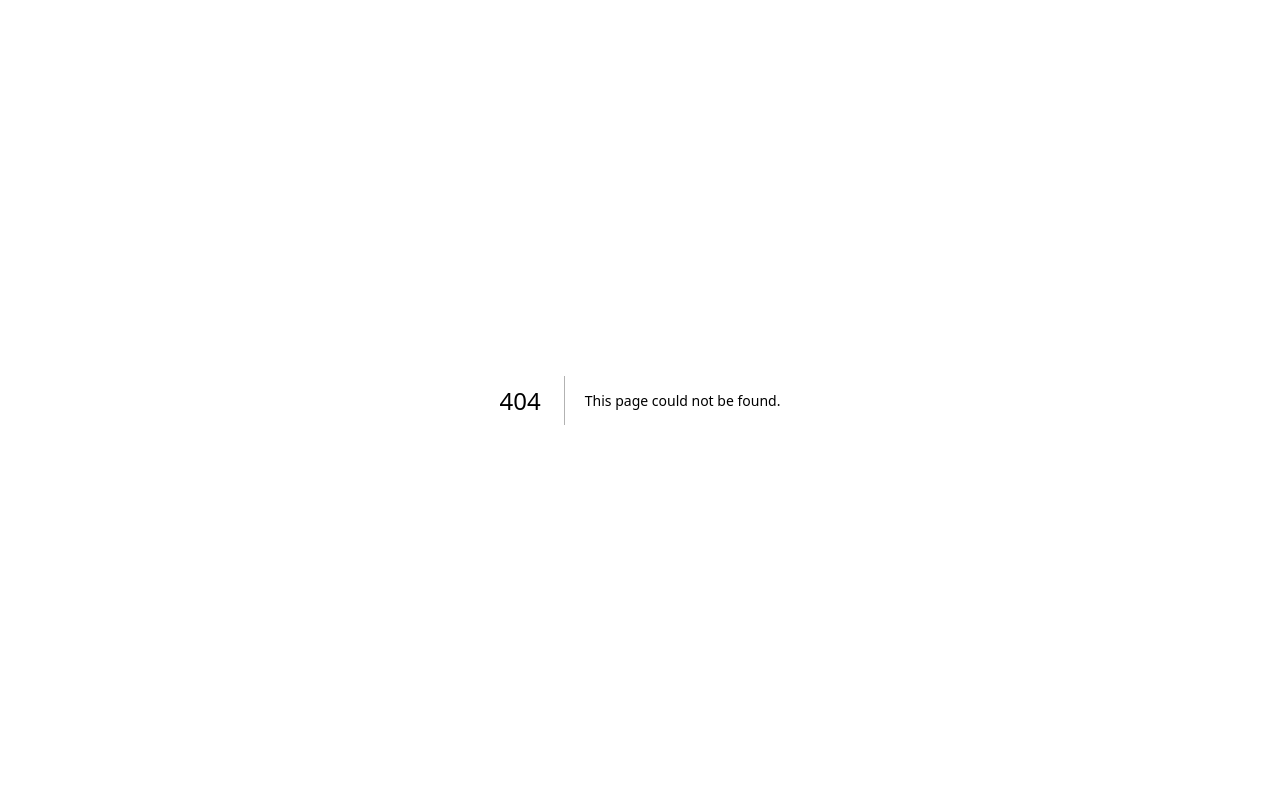
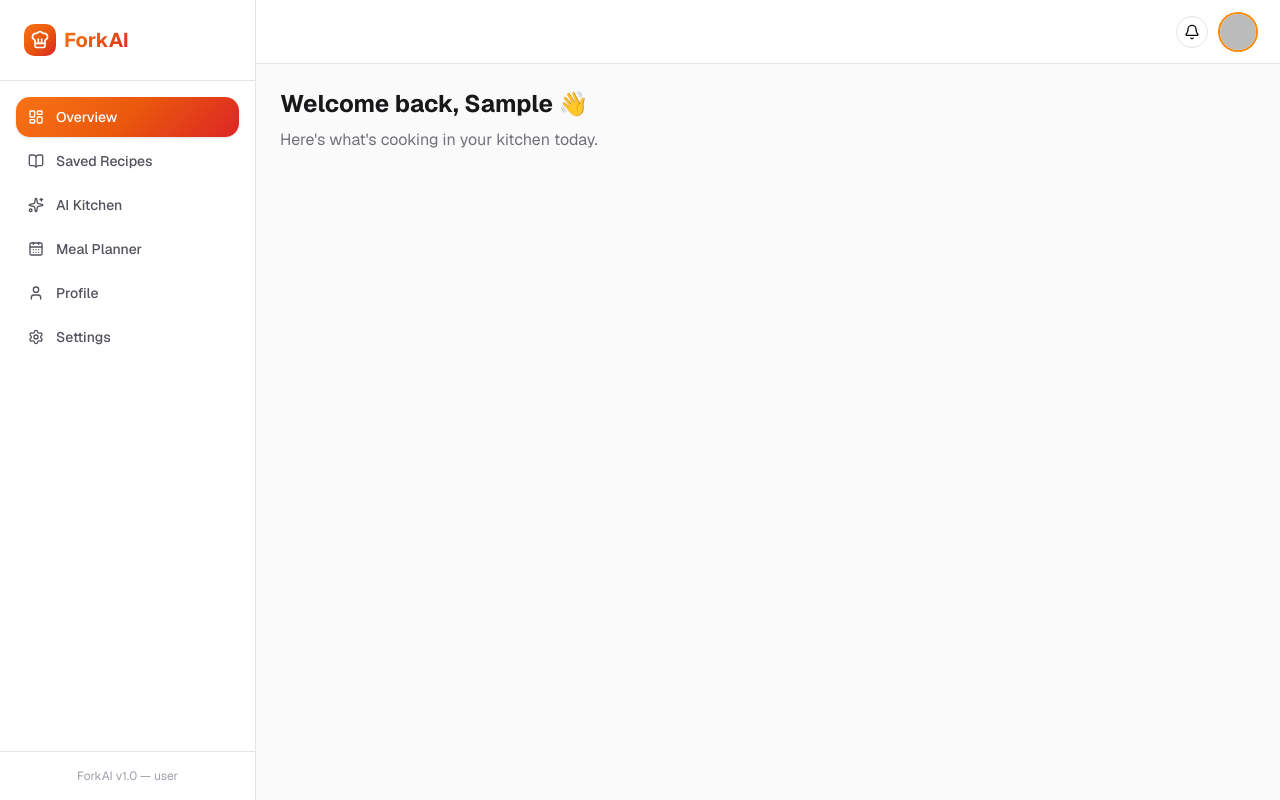
Before and after one commit to gmnayem631/fork-ai, a Next.js app: page /dashboard/user in a window 1280 px wide. Before the commit this address had no page. Built offline with nearby package versions, Linux system fonts and the light colour scheme; no server answers; sample sign-in values are in the browser's storage.

Commit message:
created the dashboard layout

```diff
--- /dev/null
+++ b/src/app/dashboard/layout.tsx
@@ -0,0 +1,25 @@
+import { redirect } from "next/navigation";
+import { auth } from "@/lib/auth";
+import DashboardSidebar from "@/components/dashboard/DashboardSidebar";
+import DashboardNavbar from "@/components/dashboard/DashboardNavbar";
+
+export default async function DashboardLayout({
+  children,
+}: {
+  children: React.ReactNode;
+}) {
+  const session = await auth();
+  if (!session) redirect("/login");
+
+  return (
+    <div className="min-h-screen bg-zinc-50 dark:bg-zinc-900 flex">
+      <DashboardSidebar
+        role={(session.user as { role?: string })?.role ?? "user"}
+      />
+      <div className="flex-1 flex flex-col min-w-0">
+        <DashboardNavbar user={session.user ?? {}} />
+        <main className="flex-1 p-6 overflow-auto">{children}</main>
+      </div>
+    </div>
+  );
+}
--- /dev/null
+++ b/src/app/dashboard/user/page.tsx
@@ -0,0 +1,18 @@
+import { redirect } from "next/navigation";
+import { auth } from "@/lib/auth";
+
+export default async function UserDashboard() {
+  const session = await auth();
+  if (!session) redirect("/login");
+
+  return (
+    <div>
+      <h1 className="text-2xl font-bold text-zinc-900 dark:text-white mb-2">
+        Welcome back, {session.user?.name?.split(" ")[0]} 👋
+      </h1>
+      <p className="text-zinc-500 dark:text-zinc-400">
+        Here&apos;s what&apos;s cooking in your kitchen today.
+      </p>
+    </div>
+  );
+}
--- /dev/null
+++ b/src/components/dashboard/DashboardNavbar.tsx
@@ -0,0 +1,60 @@
+"use client";
+
+import { signOut } from "next-auth/react";
+import { Bell, LogOut, User } from "lucide-react";
+import Link from "next/link";
+import { Avatar, AvatarFallback, AvatarImage } from "@/components/ui/avatar";
+import { Button } from "@/components/ui/button";
+import {
+  DropdownMenu,
+  DropdownMenuContent,
+  DropdownMenuItem,
+  DropdownMenuSeparator,
+  DropdownMenuTrigger,
+} from "@/components/ui/dropdown-menu";
+
+interface Props {
+  user: { name?: string | null; email?: string | null; image?: string | null };
+}
+
+export default function DashboardNavbar({ user }: Props) {
+  return (
+    <header className="h-16 bg-white dark:bg-zinc-800 border-b border-zinc-200 dark:border-zinc-700 px-6 flex items-center justify-between">
+      <div />
+      <div className="flex items-center gap-3">
+        <Button variant="ghost" size="icon" className="rounded-full">
+          <Bell className="w-4 h-4" />
+        </Button>
+        <DropdownMenu>
+          <DropdownMenuTrigger asChild>
+            <Avatar className="cursor-pointer w-9 h-9 ring-2 ring-orange-400">
+              <AvatarImage src={user.image ?? ""} />
+              <AvatarFallback className="brand-gradient text-white text-sm font-bold">
+                {user.name?.charAt(0).toUpperCase()}
+              </AvatarFallback>
+            </Avatar>
+          </DropdownMenuTrigger>
+          <DropdownMenuContent align="end" className="w-48">
+            <div className="px-3 py-2">
+              <p className="font-semibold text-sm">{user.name}</p>
+              <p className="text-xs text-muted-foreground">{user.email}</p>
+            </div>
+            <DropdownMenuSeparator />
+            <DropdownMenuItem asChild>
+              <Link href="/dashboard/user/profile" className="gap-2">
+                <User className="w-4 h-4" /> Profile
+              </Link>
+            </DropdownMenuItem>
+            <DropdownMenuSeparator />
+            <DropdownMenuItem
+              onClick={() => signOut({ callbackUrl: "/" })}
+              className="text-red-500 focus:text-red-500 gap-2"
+            >
+              <LogOut className="w-4 h-4" /> Logout
+            </DropdownMenuItem>
+          </DropdownMenuContent>
+        </DropdownMenu>
+      </div>
+    </header>
+  );
+}
--- /dev/null
+++ b/src/components/dashboard/DashboardSidebar.tsx
@@ -0,0 +1,86 @@
+"use client";
+
+import Link from "next/link";
+import { usePathname } from "next/navigation";
+import {
+  ChefHat,
+  LayoutDashboard,
+  BookOpen,
+  Sparkles,
+  CalendarDays,
+  User,
+  Settings,
+  Users,
+  BarChart3,
+  ShieldCheck,
+} from "lucide-react";
+import { cn } from "@/lib/utils";
+
+const USER_LINKS = [
+  { label: "Overview", href: "/dashboard/user", icon: LayoutDashboard },
+  { label: "Saved Recipes", href: "/dashboard/user/saved", icon: BookOpen },
+  { label: "AI Kitchen", href: "/dashboard/user/ai-kitchen", icon: Sparkles },
+  {
+    label: "Meal Planner",
+    href: "/dashboard/user/meal-planner",
+    icon: CalendarDays,
+  },
+  { label: "Profile", href: "/dashboard/user/profile", icon: User },
+  { label: "Settings", href: "/dashboard/user/settings", icon: Settings },
+];
+
+const ADMIN_LINKS = [
+  { label: "Overview", href: "/dashboard/admin", icon: LayoutDashboard },
+  { label: "All Recipes", href: "/dashboard/admin/recipes", icon: BookOpen },
+  { label: "Users", href: "/dashboard/admin/users", icon: Users },
+  { label: "Analytics", href: "/dashboard/admin/analytics", icon: BarChart3 },
+  { label: "AI Logs", href: "/dashboard/admin/ai-logs", icon: Sparkles },
+  {
+    label: "Moderation",
+    href: "/dashboard/admin/moderation",
+    icon: ShieldCheck,
+  },
+  { label: "Profile", href: "/dashboard/user/profile", icon: User },
+];
+
+export default function DashboardSidebar({ role }: { role: string }) {
+  const pathname = usePathname();
+  const links = role === "admin" ? ADMIN_LINKS : USER_LINKS;
+
+  return (
+    <aside className="w-64 min-h-screen bg-white dark:bg-zinc-800 border-r border-zinc-200 dark:border-zinc-700 hidden md:flex flex-col">
+      <div className="p-6 border-b border-zinc-200 dark:border-zinc-700">
+        <Link href="/" className="flex items-center gap-2 font-bold text-xl">
+          <div className="w-8 h-8 brand-gradient rounded-lg flex items-center justify-center">
+            <ChefHat className="w-5 h-5 text-white" />
+          </div>
+          <span className="brand-gradient-text">ForkAI</span>
+        </Link>
+      </div>
+
+      <nav className="flex-1 p-4 space-y-1">
+        {links.map(({ label, href, icon: Icon }) => (
+          <Link
+            key={href}
+            href={href}
+            className={cn(
+              "flex items-center gap-3 px-3 py-2.5 rounded-xl text-sm font-medium transition-all",
+              pathname === href
+                ? "brand-gradient text-white shadow-sm"
+                : "text-zinc-600 dark:text-zinc-300 hover:bg-zinc-100 dark:hover:bg-zinc-700",
+            )}
+          >
+            <Icon className="w-4 h-4" />
+            {label}
+          </Link>
+        ))}
+      </nav>
+
+      <div className="p-4 border-t border-zinc-200 dark:border-zinc-700">
+        <p className="text-xs text-zinc-400 text-center">
+          ForkAI v1.0 — {role}
+        </p>
+      </div>
+    </aside>
+  );
+}
--- a/src/components/shared/Navbar.tsx
+++ b/src/components/shared/Navbar.tsx
@@ -65,9 +65,12 @@ export default function Navbar() {
       <div className="max-w-7xl mx-auto px-4 sm:px-6 lg:px-8">
         <div className="flex items-center justify-between h-16">
           {/* Logo */}
-          <Link href="/" className="flex items-center gap-2 font-bold text-xl">
+          <Link
+            href="/"
+            className="flex items-center gap-2 font-medium text-lg"
+          >
             <div className="w-8 h-8 brand-gradient rounded-lg flex items-center justify-center">
-              <ChefHat className="w-5 h-5" />
+              <ChefHat className="w-5 h-5 text-white" />
             </div>
             <span className="brand-gradient-text">ForkAI</span>
           </Link>
```
